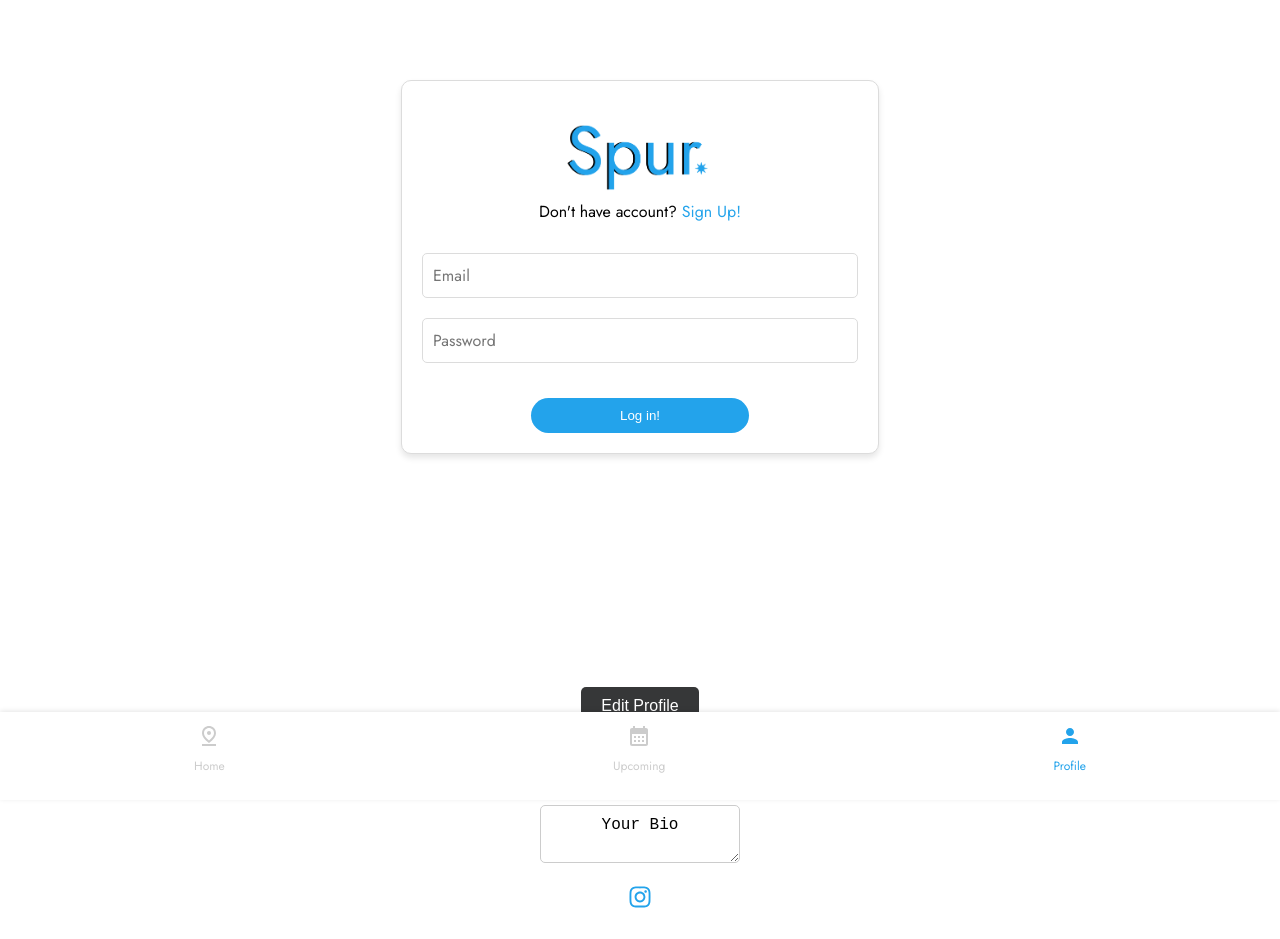
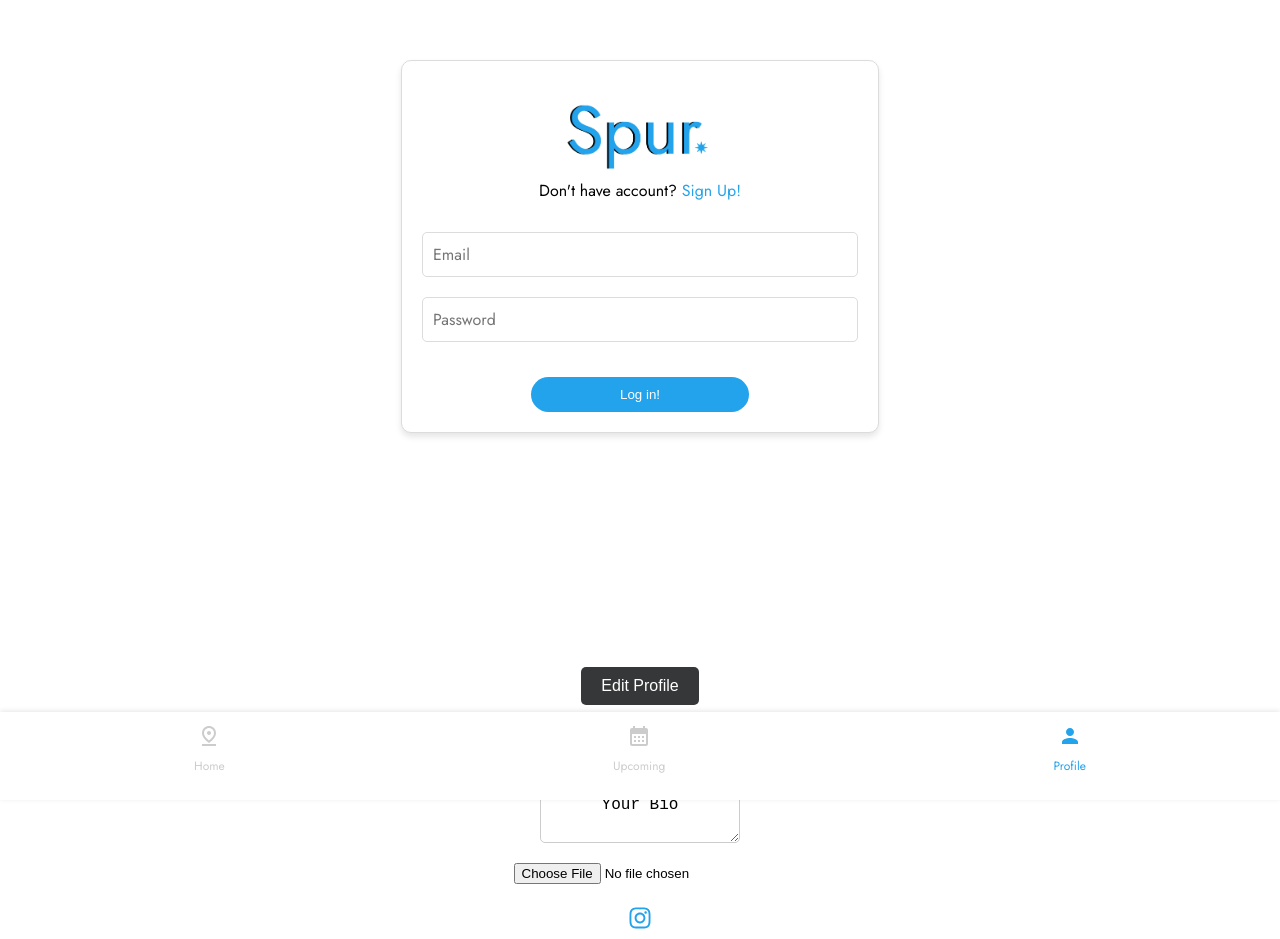
Before and after one commit to ethanxu8/Spur, a React (Create React App) app: page /profile in a window 1280 px wide. Before the commit the page ends 918 px from the top, so only its background shows below. Built offline with nearby package versions, Linux system fonts and the light colour scheme; no server answers.

Commit message:
image function added (not done just basics first)

```diff
--- a/src/components/profile/Profile.jsx
+++ b/src/components/profile/Profile.jsx
@@ -14,6 +14,8 @@ function Profile() {
   const [bio, setBio] = useState(localStorage.getItem('bio') || 'Your Bio');
   const user = useSelector(state => state.data.user.user);
   const dispatch = useDispatch();
+  const [image, setImage] = useState(null);
+
 
   useEffect(() => {
     // Save name and bio to localStorage whenever they change
@@ -32,6 +34,17 @@ function Profile() {
 
   const handleBioChange = (e) => {
     setBio(e.target.value); // Update bio state with input value
+  };
+
+  const handleImageChange = (e) => {
+    const file = e.target.files[0];
+    if (file) {
+      const reader = new FileReader();
+      reader.onloadend = () => {
+        setImage(reader.result);
+      };
+      reader.readAsDataURL(file);
+    }
   };
 
   return (
@@ -64,6 +77,16 @@ function Profile() {
         />
       </div>
 
+      <div className="image-upload-con">
+        <input
+          type="file"
+          accept="image/*"
+          onChange={handleImageChange}
+          className="image-input"
+        />
+        {image && <img src={image} alt="Uploaded Preview" className="image-preview" />}
+      </div>
+
       <NavLink exact to="/profile" className="nav-item" activeClassName="active">
         <i className="icon">
           <FaInstagram />
```
